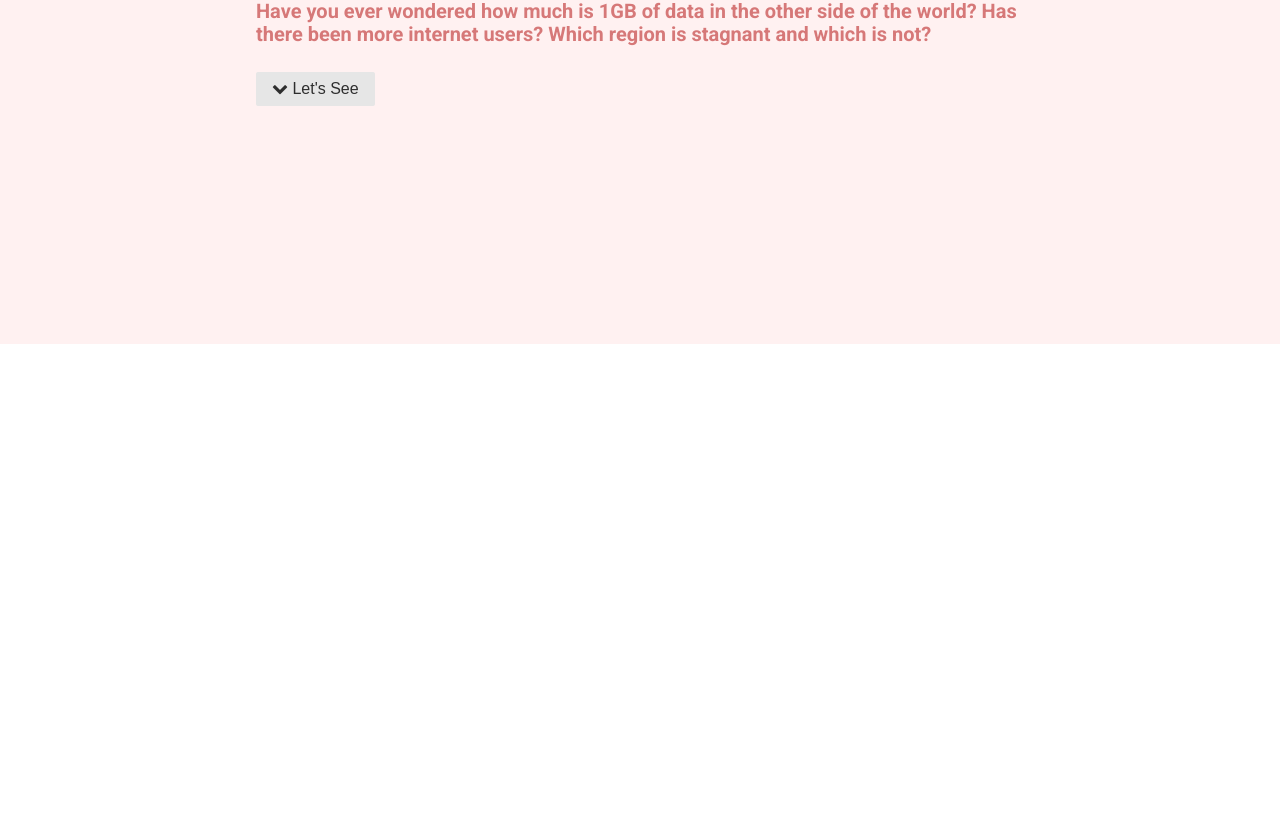
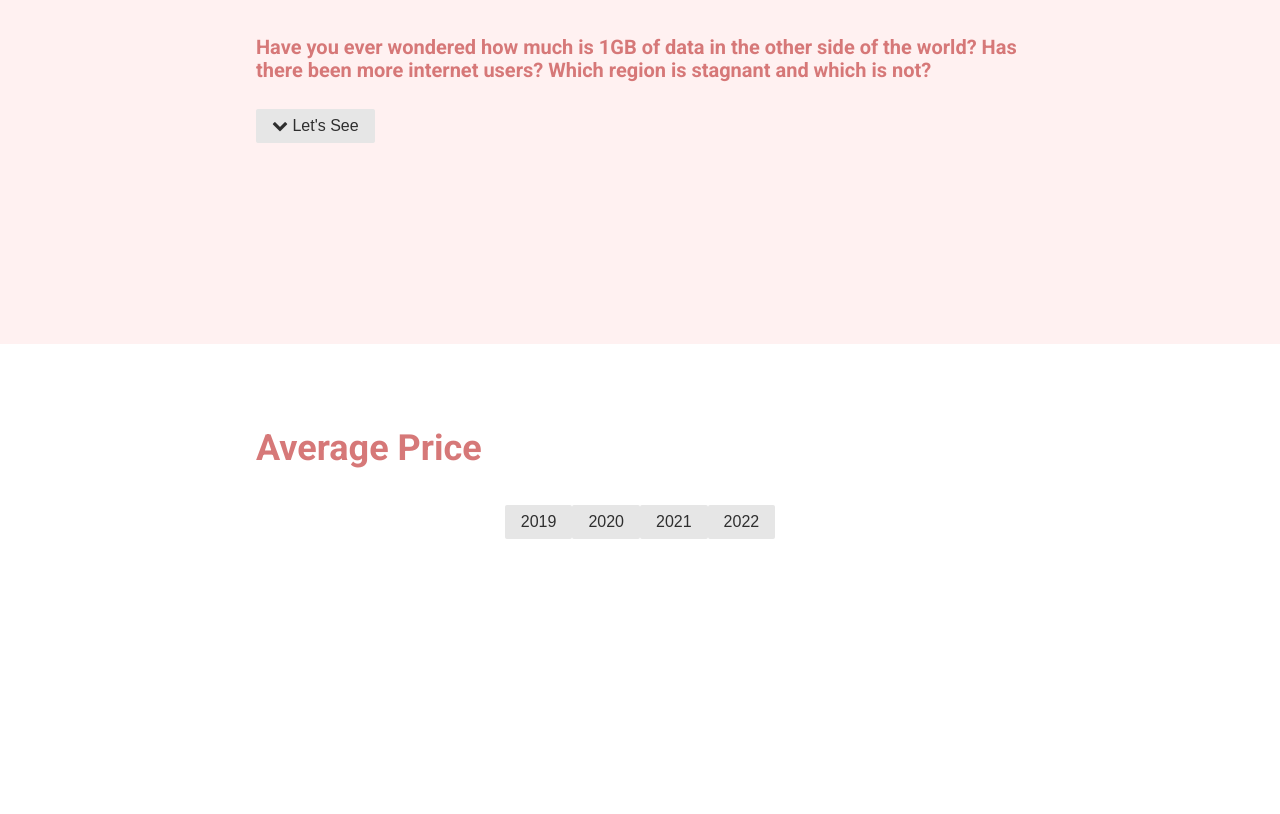
Before and after one commit to lelemegan/lelemegan.github.io-Assignment-2---Version-2, a plain HTML site: page index.html in a window 1280 px wide. Shown: the part 456-1270 px from the top of the page. Before the commit the page ends 800 px from the top, so only its background shows below. Drawn offline with nearby package versions, Linux system fonts and the light colour scheme; a script that the page names is missing.

Commit message:
before making connecting buttons to the sheet

```diff
--- a/index.html
+++ b/index.html
@@ -29,6 +29,26 @@
                 <i class="fa fa-chevron-down" aria-hidden="true"></i>        Let's See
             </button>
         </div>
+    </div>
+    <div class="second-container">
+        <div class="block">
+            <h3>Average Price</h3>
+        </div>
+        <div class="block-button">
+            <button class="pure-button">
+                2019
+            </button>
+            <button class="pure-button">
+                2020
+            </button>
+            <button class="pure-button">
+                2021
+            </button>
+            <button class="pure-button">
+                2022
+            </button>
+        </div>
+        <div id="vis"></div>
     </div>
 
     <script type="text/javascript">
@@ -82,7 +102,7 @@
 "vconcat": [
   {
     "title": "Average Price in the World + {Year.Selection}",
-  "width": 500,
+  "width": 600,
   "height": 300,
 
   "projection": {
--- a/stylesheet.css
+++ b/stylesheet.css
@@ -14,7 +14,7 @@
 }
 
 h1{
-    font-size: 60px;
+    font-size: 80px;
     color: #D67878;
     font-family: 'Roboto', sans-serif;
 }
@@ -24,3 +24,25 @@ h4{
     color: #D67878;
     font-family: 'Roboto', sans-serif;
 }
+
+h3{
+    text-align: left;
+    font-size: 36px;
+    color: #D67878;
+    font-family: 'Roboto', sans-serif;
+}
+
+.block-button{
+    display: flex;
+    align-items: center;
+    padding-bottom: 2em;
+}
+.second-container{
+    padding-top: 3em;
+    display: flex;
+    width: 100%;
+    height: 800px;
+    flex-direction: column;
+    align-items: center;
+    /* justify-content: center; */
+}
```
